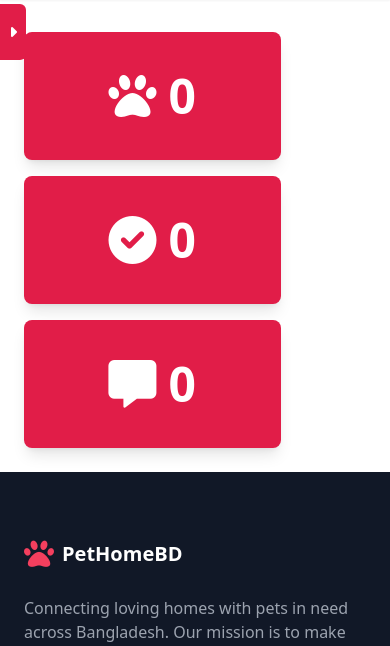
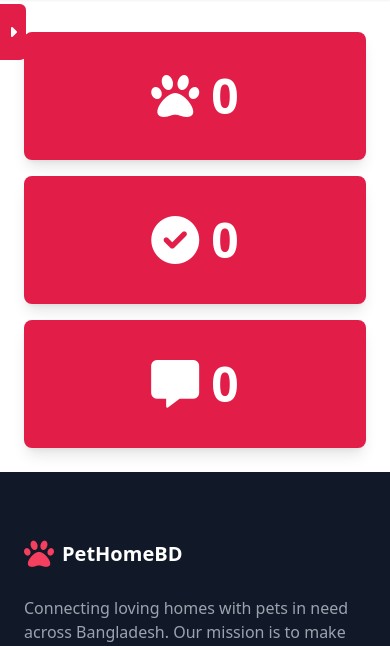
Before and after one commit to fahim-muntasir/petadoption, a Django app: page /dashboard/ in a window 390 px wide. Shown: the part 80-726 px from the top of the page. Run offline with Django 5.2, Linux system fonts and the light colour scheme; the visitor is signed in with stand-in values (Sample User, id 1); data that the repository does not hold is empty; parts of the project's set-up code (start-up, migrations or seed data) failed here and were passed over; some libraries are stand-ins or nearby versions.

Commit message:
fixed responsive issues

```diff
--- a/templates/Dashboard/Dashboard.html
+++ b/templates/Dashboard/Dashboard.html
@@ -93,16 +93,16 @@
   </div>
 
   <!-- Main Content -->
-  <div class="flex-1 p-6 flex flex-col items-start space-y-4 md:flex-row md:justify-start md:space-x-6 md:space-y-0 pt-28">
-    <div class="bg-rose-600 rounded-lg shadow-lg w-3/4 max-w-sm h-32 p-4 flex items-center justify-center text-white md:w-1/3 md:h-36">
+  <div class=" flex-1 p-6 flex flex-col items-start space-y-4 md:flex-row md:justify-start md:space-x-6 md:space-y-0 pt-28">
+    <div class="bg-rose-600 rounded-lg shadow-lg w-full md:max-w-sm h-32 p-4 flex items-center justify-center text-white md:w-1/3 md:h-36">
       <i class="fa-solid fa-paw text-5xl mr-3"></i>
       <span class="text-5xl font-bold">{{ totalPost }}</span>
     </div>
-    <div class="bg-rose-600 rounded-lg shadow-lg w-3/4 max-w-sm h-32 p-4 flex items-center justify-center text-white md:w-1/3 md:h-36">
+    <div class="bg-rose-600 rounded-lg shadow-lg w-full md:max-w-sm h-32 p-4 flex items-center justify-center text-white md:w-1/3 md:h-36">
       <i class="fa-solid fa-circle-check text-5xl mr-3"></i>
       <span class="text-5xl font-bold">{{ totalAdopted }}</span>
     </div>
-    <div class="bg-rose-600 rounded-lg shadow-lg w-3/4 max-w-sm h-32 p-4 flex items-center justify-center text-white md:w-1/3 md:h-36">
+    <div class="bg-rose-600 rounded-lg shadow-lg w-full md:max-w-sm h-32 p-4 flex items-center justify-center text-white md:w-1/3 md:h-36">
       <i class="fa-solid fa-message text-5xl mr-3"></i>
       <span class="text-5xl font-bold">{{ totalMessage }}</span>
     </div>
--- a/templates/petapp/login.html
+++ b/templates/petapp/login.html
@@ -5,7 +5,7 @@
 {% endblock %}
 
 {% block content %}
-  <div class="pt-20 min-h-screen flex items-center justify-center">
+  <div class="pt-20 px-7 md:px-0 min-h-screen flex items-center justify-center">
     <div class="w-full">
       <div class="sm:mx-auto sm:w-full sm:max-w-md">
         <h2 class="mt-6 text-center text-3xl font-extrabold text-gray-900">Sign in to your account</h2>
--- a/templates/petapp/registration.html
+++ b/templates/petapp/registration.html
@@ -4,7 +4,7 @@
 
 {% block content %}
 
-<div class="min-h-screen bg-gray-50 flex flex-col justify-center py-32 sm:px-6 lg:px-8">
+<div class="min-h-screen px-7 md:px-0 bg-gray-50 flex flex-col justify-center py-32 sm:px-6 lg:px-8">
   <div class="sm:mx-auto sm:w-full sm:max-w-md">
     <h2 class="mt-6 text-center text-3xl font-extrabold text-gray-900">Create your account</h2>
   </div>
```
